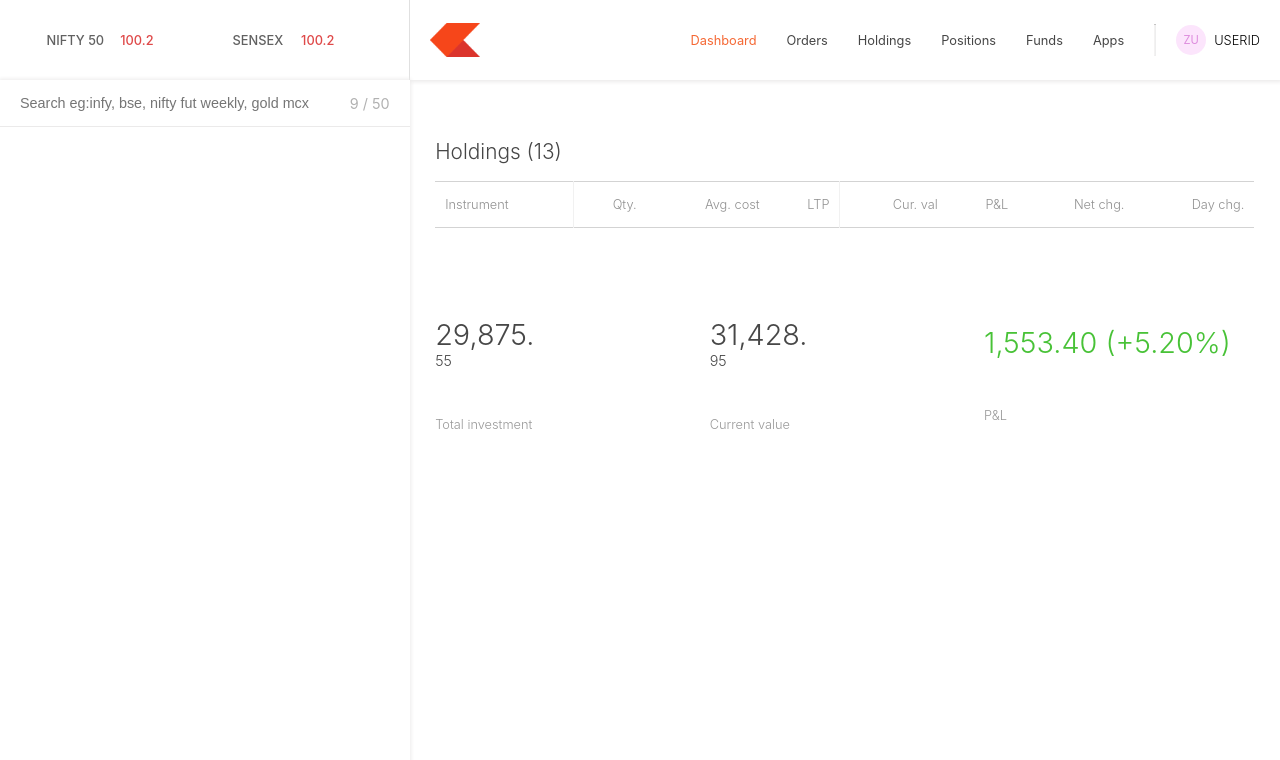
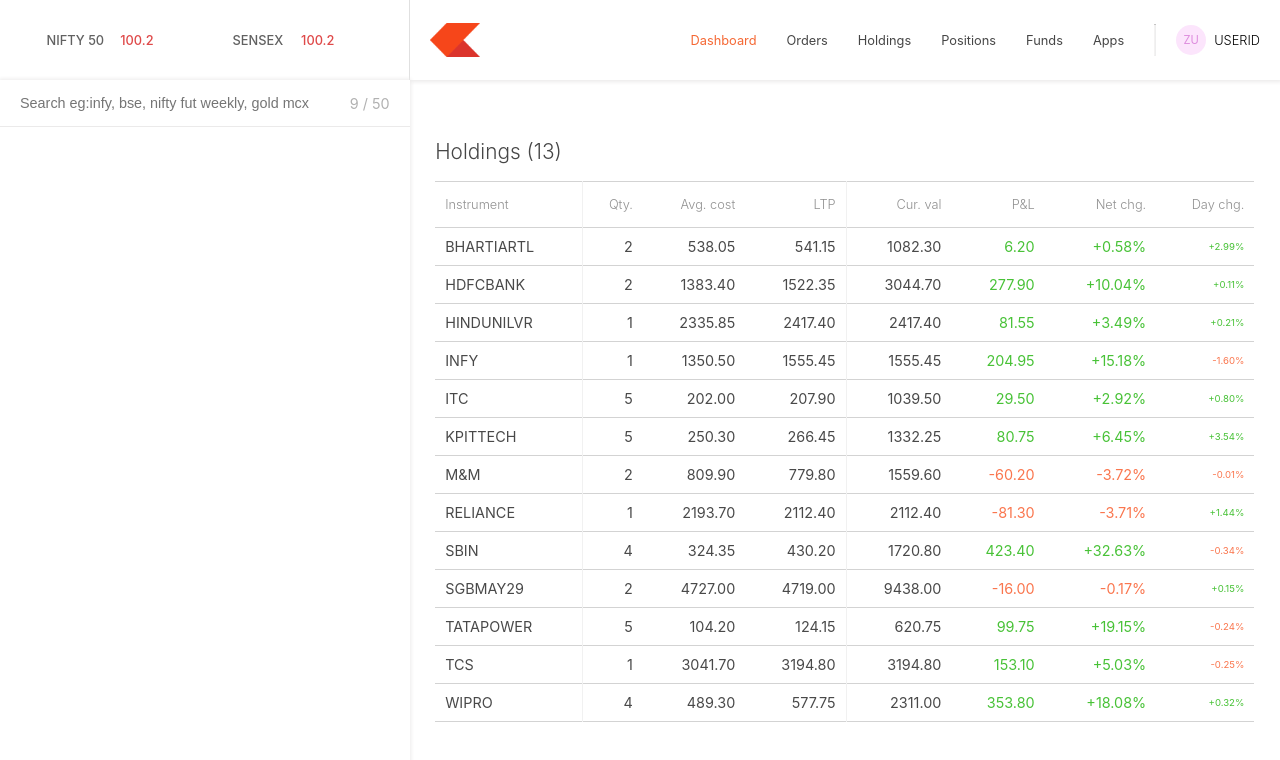
Before and after one commit to Prajyot-1631/Zerodha-Clone, a React (Vite) app in the folder dashboard/: page /holdings in a window 1280 px wide. Shown: the top 760 px of the page. Built offline with nearby package versions, Linux system fonts and the light colour scheme.

Commit message:
Loaded dummy data and created logic for Holdings and Positions.

```diff
--- a/dashboard/src/components/Holdings.jsx
+++ b/dashboard/src/components/Holdings.jsx
@@ -1,9 +1,10 @@
 import React from "react";
+import { holdings } from "../data/data"; //later you can import data not from this file but from API
 
 function Holdings() {
   return (
     <>
-      <h3 className="title">Holdings (13)</h3>
+      <h3 className="title">Holdings ({holdings.length})</h3>
 
       <div className="order-table">
         <table>
@@ -17,19 +18,41 @@
             <th>Net chg.</th>
             <th>Day chg.</th>
           </tr>
+
+          {holdings.map((stock, index) => {
+            const curValue = stock.price * stock.qty;
+            const isProfit = curValue - stock.avg * stock.qty >= 0.0;
+            const profClass = isProfit ? "profit" : "loss";
+            const dayClass = stock.isLoss ? "loss" : "profit";
+
+            return (
+              <tr key={index}>
+                <td>{stock.name}</td>
+                <td>{stock.qty}</td>
+                <td>{stock.avg.toFixed(2)}</td>
+                <td>{stock.price.toFixed(2)}</td>
+                <td>{curValue.toFixed(2)}</td>
+                <td className={profClass}>
+                  {(curValue - stock.avg * stock.qty).toFixed(2)}
+                </td>
+                <td className={profClass}>{stock.net}</td>
+                <td className={dayClass}>{stock.day}</td>
+              </tr>
+            );
+          })}
         </table>
       </div>
 
       <div className="row">
         <div className="col">
           <h5>
-            29,875.<span>55</span>{" "}
+            29,875.<span>55</span>
           </h5>
           <p>Total investment</p>
         </div>
         <div className="col">
           <h5>
-            31,428.<span>95</span>{" "}
+            31,428.<span>95</span>
           </h5>
           <p>Current value</p>
         </div>
--- a/dashboard/src/components/Positions.jsx
+++ b/dashboard/src/components/Positions.jsx
@@ -1,9 +1,10 @@
 import React from "react";
+import { positions } from "../data/data";
 
 function Positions() {
   return (
     <>
-      <h3 className="title">Positions (2)</h3>
+      <h3 className="title">Positions ({positions.length})</h3>
 
       <div className="order-table">
         <table>
@@ -16,6 +17,27 @@
             <th>P&L</th>
             <th>Chg.</th>
           </tr>
+
+          {positions.map((stock, index) => {
+            const curValue = stock.price * stock.qty;
+            const isProfit = curValue - stock.avg * stock.qty >= 0.0;
+            const profClass = isProfit ? "profit" : "loss";
+            const dayClass = stock.isLoss ? "loss" : "profit";
+
+            return (
+              <tr key={index}>
+                <td>{stock.product}</td>
+                <td>{stock.name}</td>
+                <td>{stock.qty}</td>
+                <td>{stock.avg.toFixed(2)}</td>
+                <td>{stock.price.toFixed(2)}</td>
+                <td className={profClass}>
+                  {(curValue - stock.avg * stock.qty).toFixed(2)}
+                </td>
+                <td className={dayClass}>{stock.day}</td>
+              </tr>
+            );
+          })}
         </table>
       </div>
     </>
--- /dev/null
+++ b/dashboard/src/data/data.jsx
@@ -0,0 +1,193 @@
+export const watchlist = [
+  {
+    name: "INFY",
+    price: 1555.45,
+    percent: "-1.60%",
+    isDown: true,
+  },
+  {
+    name: "ONGC",
+    price: 116.8,
+    percent: "-0.09%",
+    isDown: true,
+  },
+  {
+    name: "TCS",
+    price: 3194.8,
+    percent: "-0.25%",
+    isDown: true,
+  },
+  {
+    name: "KPITTECH",
+    price: 266.45,
+    percent: "3.54%",
+    isDown: false,
+  },
+  {
+    name: "QUICKHEAL",
+    price: 308.55,
+    percent: "-0.15%",
+    isDown: true,
+  },
+  {
+    name: "WIPRO",
+    price: 577.75,
+    percent: "0.32%",
+    isDown: false,
+  },
+  {
+    name: "M&M",
+    price: 779.8,
+    percent: "-0.01%",
+    isDown: true,
+  },
+  {
+    name: "RELIANCE",
+    price: 2112.4,
+    percent: "1.44%",
+    isDown: false,
+  },
+  {
+    name: "HUL",
+    price: 512.4,
+    percent: "1.04%",
+    isDown: false,
+  },
+];
+
+// holdings
+export const holdings = [
+  {
+    name: "BHARTIARTL",
+    qty: 2,
+    avg: 538.05,
+    price: 541.15,
+    net: "+0.58%",
+    day: "+2.99%",
+  },
+  {
+    name: "HDFCBANK",
+    qty: 2,
+    avg: 1383.4,
+    price: 1522.35,
+    net: "+10.04%",
+    day: "+0.11%",
+  },
+  {
+    name: "HINDUNILVR",
+    qty: 1,
+    avg: 2335.85,
+    price: 2417.4,
+    net: "+3.49%",
+    day: "+0.21%",
+  },
+  {
+    name: "INFY",
+    qty: 1,
+    avg: 1350.5,
+    price: 1555.45,
+    net: "+15.18%",
+    day: "-1.60%",
+    isLoss: true,
+  },
+  {
+    name: "ITC",
+    qty: 5,
+    avg: 202.0,
+    price: 207.9,
+    net: "+2.92%",
+    day: "+0.80%",
+  },
+  {
+    name: "KPITTECH",
+    qty: 5,
+    avg: 250.3,
+    price: 266.45,
+    net: "+6.45%",
+    day: "+3.54%",
+  },
+  {
+    name: "M&M",
+    qty: 2,
+    avg: 809.9,
+    price: 779.8,
+    net: "-3.72%",
+    day: "-0.01%",
+    isLoss: true,
+  },
+  {
+    name: "RELIANCE",
+    qty: 1,
+    avg: 2193.7,
+    price: 2112.4,
+    net: "-3.71%",
+    day: "+1.44%",
+  },
+  {
+    name: "SBIN",
+    qty: 4,
+    avg: 324.35,
+    price: 430.2,
+    net: "+32.63%",
+    day: "-0.34%",
+    isLoss: true,
+  },
+  {
+    name: "SGBMAY29",
+    qty: 2,
+    avg: 4727.0,
+    price: 4719.0,
+    net: "-0.17%",
+    day: "+0.15%",
+  },
+  {
+    name: "TATAPOWER",
+    qty: 5,
+    avg: 104.2,
+    price: 124.15,
+    net: "+19.15%",
+    day: "-0.24%",
+    isLoss: true,
+  },
+  {
+    name: "TCS",
+    qty: 1,
+    avg: 3041.7,
+    price: 3194.8,
+    net: "+5.03%",
+    day: "-0.25%",
+    isLoss: true,
+  },
+  {
+    name: "WIPRO",
+    qty: 4,
+    avg: 489.3,
+    price: 577.75,
+    net: "+18.08%",
+    day: "+0.32%",
+  },
+];
+
+// positions
+export const positions = [
+  {
+    product: "CNC",
+    name: "EVEREADY",
+    qty: 2,
+    avg: 316.27,
+    price: 312.35,
+    net: "+0.58%",
+    day: "-1.24%",
+    isLoss: true,
+  },
+  {
+    product: "CNC",
+    name: "JUBLFOOD",
+    qty: 1,
+    avg: 3124.75,
+    price: 3082.65,
+    net: "+10.04%",
+    day: "-1.35%",
+    isLoss: true,
+  },
+];
```
